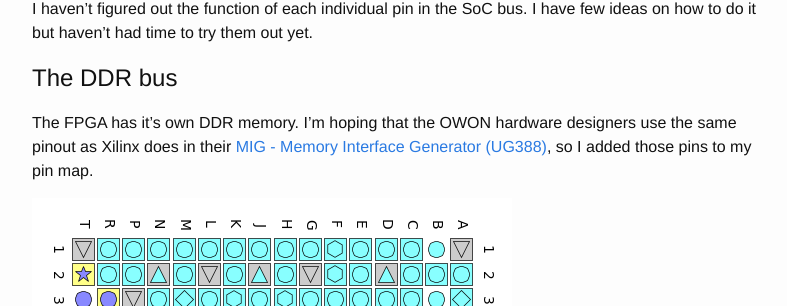
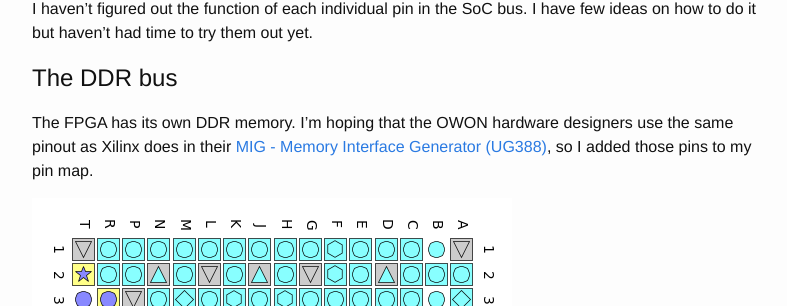
Before and after one commit to wingel/wingel.github.io, a Jekyll site: the page built from _posts/2016-06-19-sds7102-more-fpga-pins.md, in a window 1280 px wide and 900 px high, scrolled down 2370 px. Shown: the part 146-452 px from the top of the window, without its empty margins (238-1025 px from the left). Built offline with Jekyll 4.4.1, drawn with Linux system fonts in a browser that asks for light colours; some of the changed text lies outside the part shown.

Commit message:
its not it's

```diff
--- a/_posts/2016-06-19-sds7102-more-fpga-pins.md
+++ b/_posts/2016-06-19-sds7102-more-fpga-pins.md
@@ -91,7 +91,7 @@ them out yet.
 The DDR bus
 ===========
 
-The FPGA has it's own DDR memory.  I'm hoping that the OWON hardware
+The FPGA has its own DDR memory.  I'm hoping that the OWON hardware
 designers use the same pinout as Xilinx does in their [MIG - Memory
 Interface Generator
 (UG388)](http://www.xilinx.com/support/documentation/user_guides/ug388.pdf),
```
Also changed, not shown: other parts of _posts/2016-06-19-sds7102-more-fpga-pins.md (+1 -1 lines).
